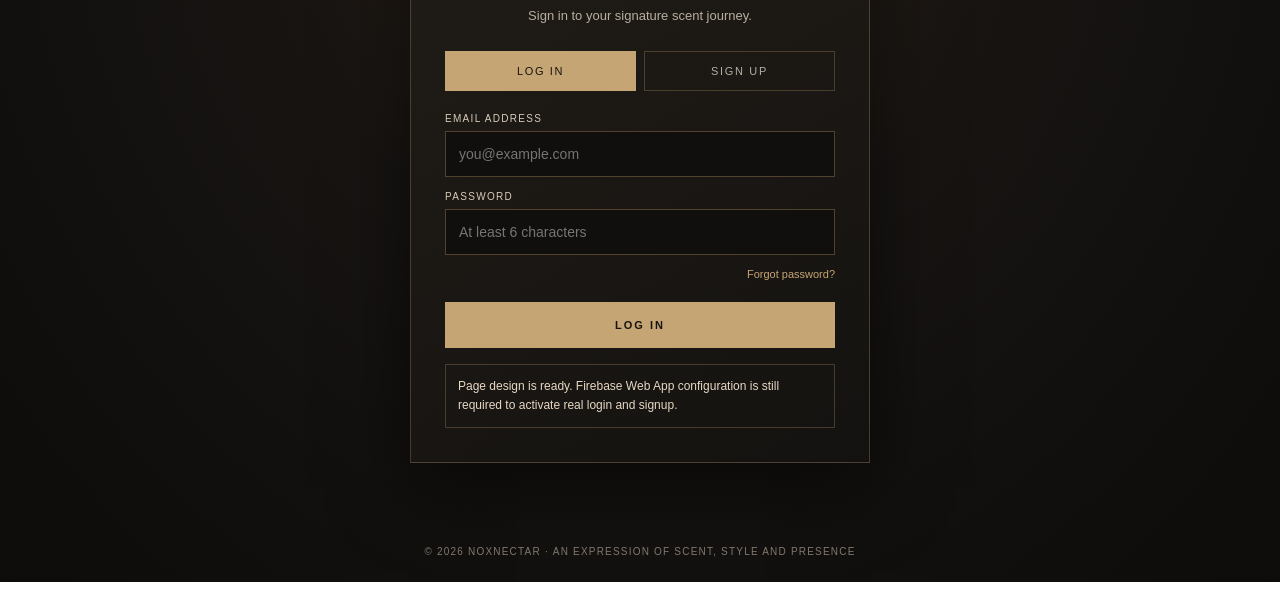
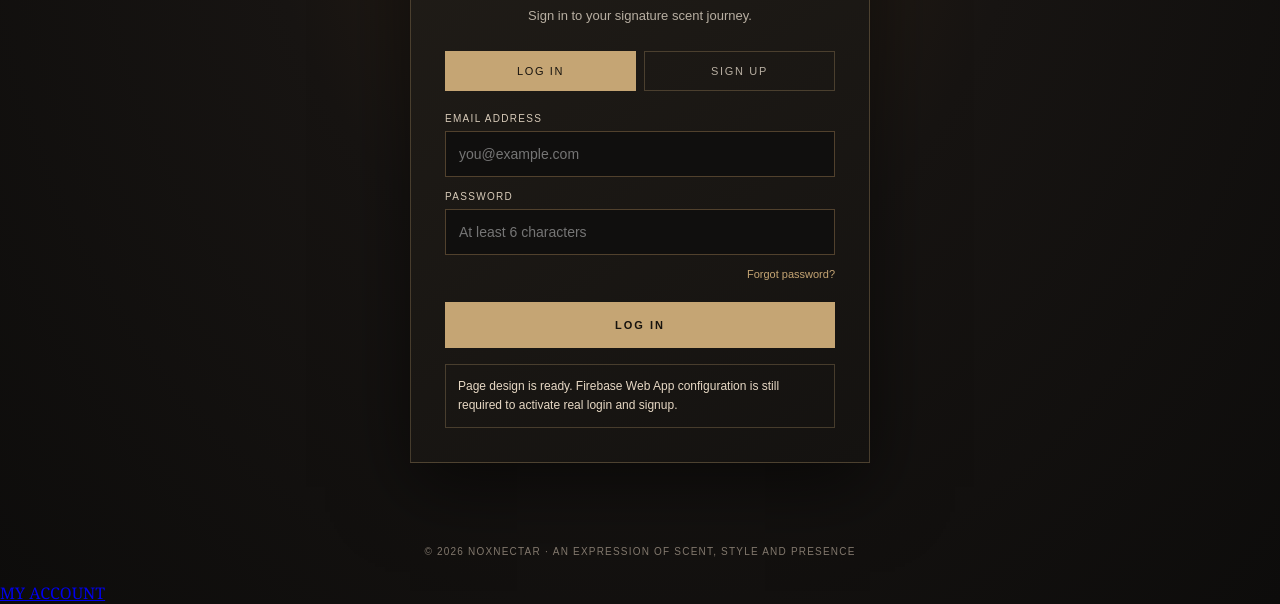
Before and after one commit to dagourkrishna9-bit/noxnectar-store, a plain HTML site: page index.html in a window 1280 px wide. Shown: the part 302-906 px from the top of the page. Before the commit the page ends 884 px from the top, so only its background shows below. Drawn offline with Linux system fonts and the light colour scheme.

Commit message:
Add link to 'MY ACCOUNT' in index.html

```diff
--- a/index.html
+++ b/index.html
@@ -290,3 +290,4 @@ message("Page design is ready. Firebase Web App configuration is still required
 
 </body>
 </html>
+<a href="account.html">MY ACCOUNT</a>
```
